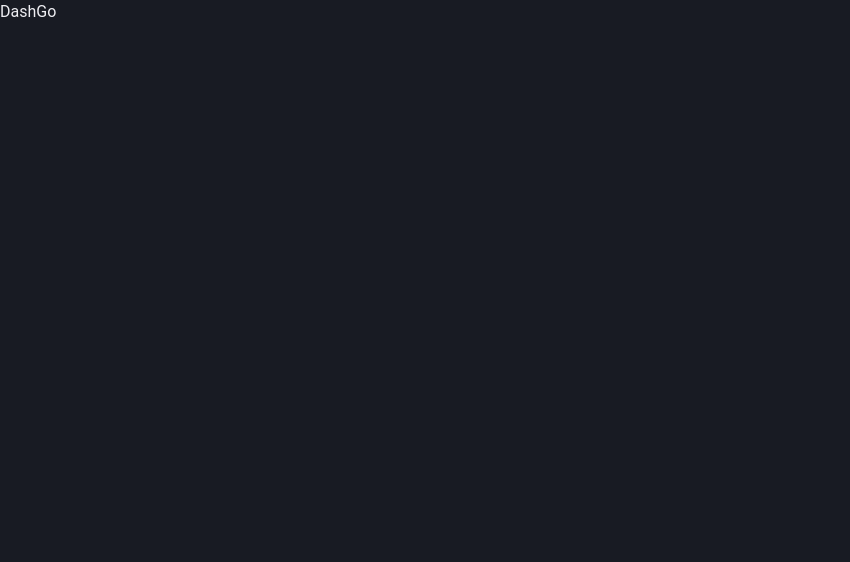
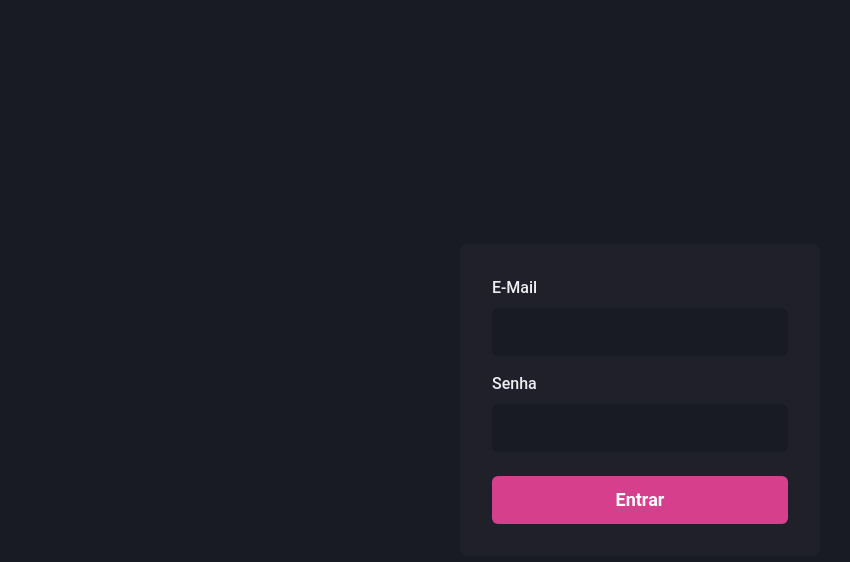
Before and after one commit to dzampa/DashGo, a Next.js app: page / in a window 1280 px wide. Shown: the top 562 px of the page, without its empty margins (0-850 px from the left). Built offline with nearby package versions, Linux system fonts and the light colour scheme.

Commit message:
created start page, componentes, dashboard and header

```diff
--- a/package.json
+++ b/package.json
@@ -16,7 +16,8 @@
     "framer-motion": "^6.3.3",
     "next": "12.1.5",
     "react": "18.1.0",
-    "react-dom": "18.1.0"
+    "react-dom": "18.1.0",
+    "react-icons": "^4.3.1"
   },
   "devDependencies": {
     "@types/node": "^17.0.31",
--- /dev/null
+++ b/src/components/Form/input.tsx
@@ -0,0 +1,26 @@
+import { FormControl, FormLabel, Input as ChakraInput, InputProps as ChakraInputProps } from "@chakra-ui/react";
+
+interface InputProps extends ChakraInputProps {
+    name: string;
+    label?: string;
+}
+
+export function Input({ name, label, ...rest }: InputProps) {
+    return (
+        <FormControl>
+            {!!label && <FormLabel htmlFor={name}>{label}</FormLabel>}
+            <ChakraInput
+                name={name}
+                id={name}
+                focusBorderColor="pink.500"
+                bgColor="gray.900"
+                variant="filled"
+                _hover={{
+                    bgColor: "gray.900"
+                }}
+                size="lg"
+                {...rest}
+            />
+        </FormControl>
+    );
+}
--- a/src/pages/index.tsx
+++ b/src/pages/index.tsx
@@ -1,5 +1,42 @@
-export default function Home() {
+import { Button, Flex, Stack } from '@chakra-ui/react'
+import { Input } from '../components/Form/input'
+
+export default function SignIn() {
   return (
-    <h1>DashGo</h1>
+    <Flex
+      w="100vw"
+      h="100vh"
+      align="center"
+      justify="center">
+      <Flex
+        as="form"
+        width="100%"
+        maxWidth={360}
+        bg="gray.800"
+        p="8"
+        borderRadius={8}
+        flexDir="column"
+      >
+        <Stack spacing="4">
+          <Input
+            name="email"
+            type="email"
+            label="E-Mail"
+          />
+          <Input
+            name="password"
+            type="password"
+            label="Senha"
+          />
+        </Stack>
+        <Button
+          type="submit"
+          mt="6"
+          colorScheme="pink"
+          size="lg">
+          Entrar
+        </Button>
+      </Flex>
+    </Flex>
   )
 }
```
Also changed, not shown: src/components/Header.tsx (added, +51 -0 lines), src/pages/dashboard.tsx (added, +7 -0 lines), 1 other file (tests, documents, lock files or other folders).
